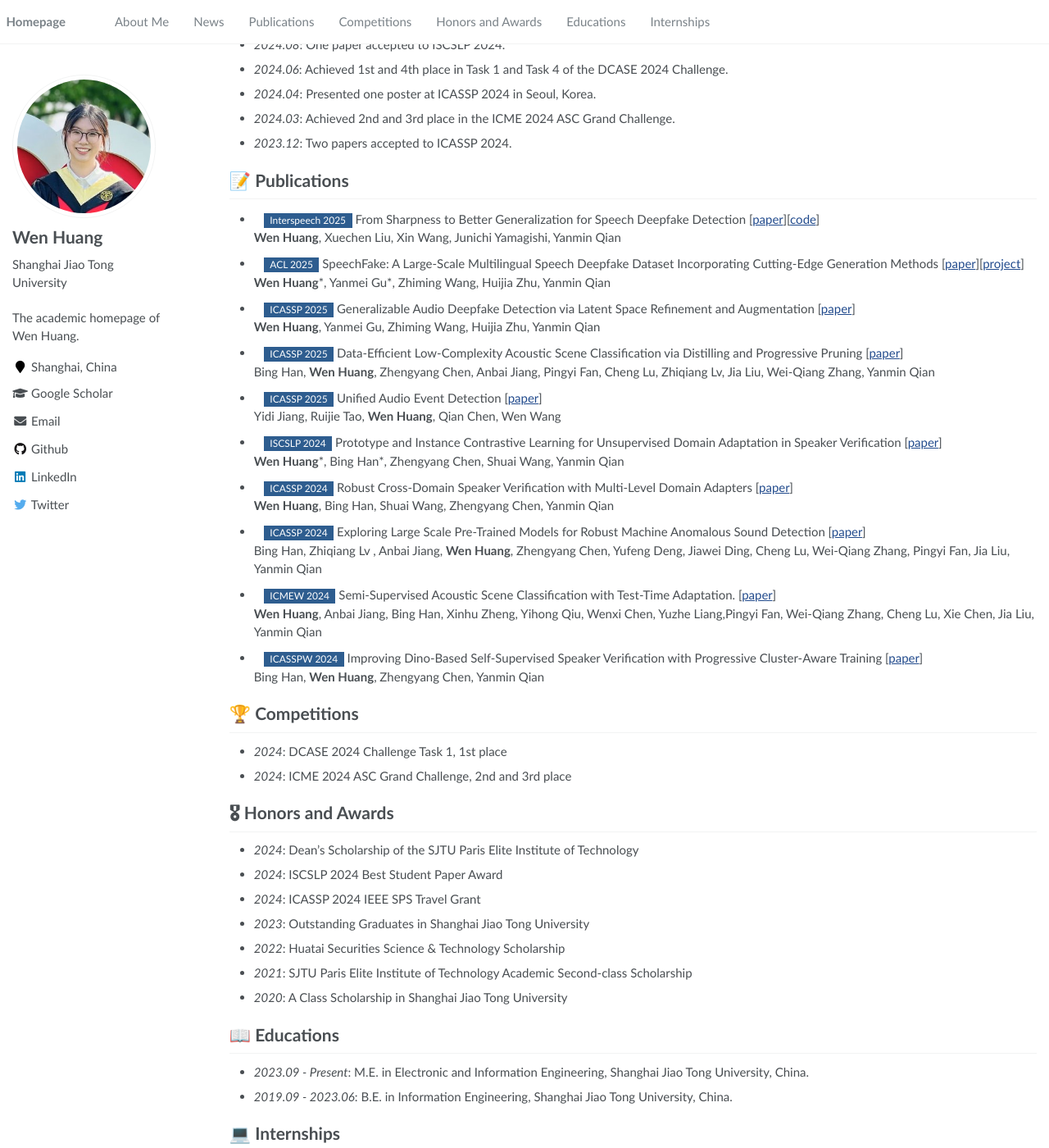
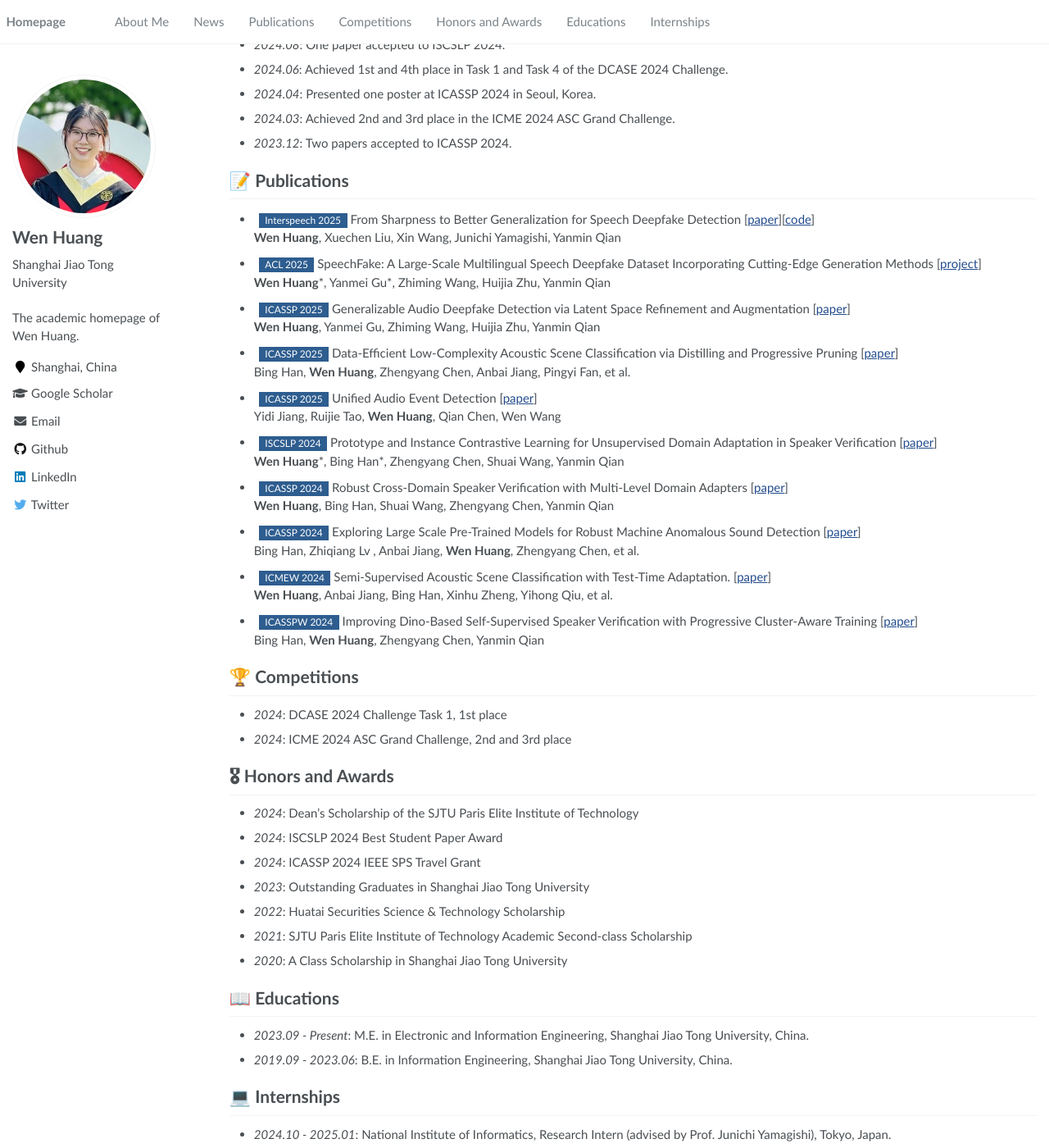
Before and after one commit to holvan/holvan.github.io, a Jekyll site: the page built from _pages/about.md, in a window 1280 px wide and 1400 px high, scrolled down 386 px. Shown: the whole window at 82% size. Built offline with Jekyll 4.4.1, drawn with Linux system fonts in a browser that asks for light colours.

```diff
--- a/_pages/about.md
+++ b/_pages/about.md
@@ -44,14 +44,14 @@ Research interests:
   **Wen Huang**, Xuechen Liu, Xin Wang, Junichi Yamagishi, Yanmin Qian
 - <span class="badge">ACL 2025</span> SpeechFake: A Large-Scale Multilingual Speech Deepfake Dataset Incorporating Cutting-Edge Generation
 Methods
-  \[[paper](https://arxiv.org/pdf/2507.21463)\]\[[project](https://github.com/YMLLG/SpeechFake)\]<br>
+  \[[project](https://github.com/YMLLG/SpeechFake)\]<br>
   **Wen Huang**\*, Yanmei Gu\*, Zhiming Wang, Huijia Zhu, Yanmin Qian
 - <span class="badge">ICASSP 2025</span> Generalizable Audio Deepfake Detection via Latent Space Refinement and Augmentation
   \[[paper](https://arxiv.org/pdf/2501.14240)\]<br>
   **Wen Huang**, Yanmei Gu, Zhiming Wang, Huijia Zhu, Yanmin Qian
 - <span class="badge">ICASSP 2025</span> Data-Efficient Low-Complexity Acoustic Scene Classification via Distilling and Progressive Pruning
   \[[paper](https://arxiv.org/pdf/2410.20775)\]<br>
-  Bing Han, **Wen Huang**, Zhengyang Chen, Anbai Jiang, Pingyi Fan, Cheng Lu, Zhiqiang Lv, Jia Liu, Wei-Qiang Zhang, Yanmin Qian
+  Bing Han, **Wen Huang**, Zhengyang Chen, Anbai Jiang, Pingyi Fan, et al.
 - <span class="badge">ICASSP 2025</span> Unified Audio Event Detection
   \[[paper](https://arxiv.org/pdf/2409.08552)\]<br>
   Yidi Jiang, Ruijie Tao, **Wen Huang**, Qian Chen, Wen Wang
@@ -63,10 +63,10 @@ Methods
   **Wen Huang**, Bing Han, Shuai Wang, Zhengyang Chen, Yanmin Qian
 - <span class="badge">ICASSP 2024</span> Exploring Large Scale Pre-Trained Models for Robust Machine Anomalous Sound Detection
   \[[paper](https://ieeexplore.ieee.org/abstract/document/10447183/)\]<br>
-  Bing Han, Zhiqiang Lv , Anbai Jiang, **Wen Huang**, Zhengyang Chen, Yufeng Deng, Jiawei Ding, Cheng Lu, Wei-Qiang Zhang, Pingyi Fan, Jia Liu, Yanmin Qian
+  Bing Han, Zhiqiang Lv , Anbai Jiang, **Wen Huang**, Zhengyang Chen, et al.
 - <span class="badge">ICMEW 2024</span> Semi-Supervised Acoustic Scene Classification with Test-Time Adaptation.
   \[[paper](https://ieeexplore.ieee.org/abstract/document/10645362)\]<br>
-  **Wen Huang**, Anbai Jiang, Bing Han, Xinhu Zheng, Yihong Qiu, Wenxi Chen, Yuzhe Liang,Pingyi Fan, Wei-Qiang Zhang, Cheng Lu, Xie Chen, Jia Liu, Yanmin Qian
+  **Wen Huang**, Anbai Jiang, Bing Han, Xinhu Zheng, Yihong Qiu, et al.
 - <span class="badge">ICASSPW 2024</span> Improving Dino-Based Self-Supervised Speaker Verification with Progressive Cluster-Aware Training
   \[[paper](https://ieeexplore.ieee.org/abstract/document/10192957)\]<br>
   Bing Han, **Wen Huang**, Zhengyang Chen, Yanmin Qian
--- a/assets/css/main.scss
+++ b/assets/css/main.scss
@@ -103,7 +103,7 @@ h1:before, .anchor:before {
     padding-right: .5rem;
     position: relative;
     margin-top: .5em;
-    margin-left: 1em;
+    margin-left: .5em;
     color: white;
     background-color: #2e5d8f;
     font-size: .8em;
```
